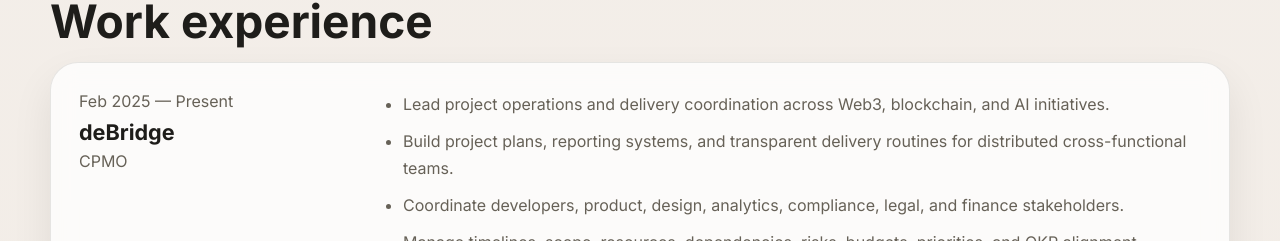
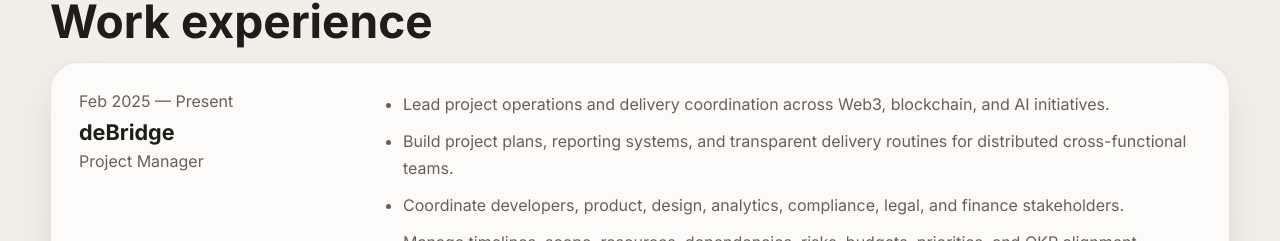
Before and after one commit to Boichenko/boichenko.github.io, a React (Vite) app: page / in a window 1280 px wide. Shown: the part 2056-2297 px from the top of the page. Built offline with nearby package versions, Linux system fonts and the light colour scheme.

Commit message:
Update deBridge role title

```diff
--- a/src/App.jsx
+++ b/src/App.jsx
@@ -3,7 +3,7 @@
 const experience = [
   {
     company: 'deBridge',
-    role: 'CPMO',
+    role: 'Project Manager',
     period: 'Feb 2025 — Present',
     achievements: [
       'Lead project operations and delivery coordination across Web3, blockchain, and AI initiatives.',
```
